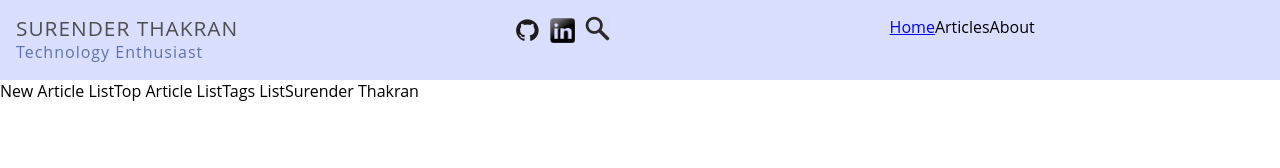
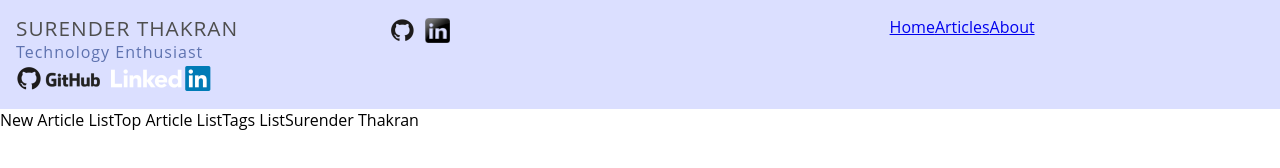
Before and after one commit to surenderthakran/blogger, a website: page views/index.html in a window 1280 px wide. Drawn offline with Linux system fonts and the light colour scheme.

Commit message:
homepage updated

```diff
--- a/views/app/scss/header.scss
+++ b/views/app/scss/header.scss
@@ -3,61 +3,62 @@
 header.page-header {
     background-color: #DBDFFF;
     width: 100%;
-    box-sizing: border-box;
     padding: 1em;
-}
 
     /* Signature */
 
-header.page-header > div.signature {
-    width: 40%;
+    .signature {
+        width: 30%;
         min-width: 260px;
         line-height: 1.5em;
+
+        .external-logos-large {
+            padding: 2px 0;
         }
 
-header.page-header > div.signature > a {
+        .external-logos-large > a {
+            text-decoration: none;
+            padding: 0 10px 0 0;
+        }
+    }
+
+    .signature > a {
         text-decoration: none;
         color: #4E4E4E;
         letter-spacing: 1px;
-}
-
-header.page-header > div.signature > a > p{
         font-size: 1.3em;
     }
 
-header.page-header > div.signature > p{
+    .signature > p {
         font-size: 1em;
         color: #5E72AF;
         letter-spacing: 1px;
     }
 
+    /* Center Bar */
+
+    .centerbar {
+        width: 40%;
+
         /* External icons */
 
-header.page-header .external-logos {
+        .external-logos-small {
             padding: 2px 0;
         }
 
-header.page-header .external-logos > a {
+        .external-logos-small > a {
             text-decoration: none;
             padding: 0 10px 0 0;
         }
-
-/* Search Bar */
-
-header.page-header > div.searchbar {
-    width: 30%;
-}
-
-header.page-header > div.searchbar > a.searchicon {
-    width: 30%;
     }
 
     /* Navigation Menu */
 
-header.page-header > nav.menu {
+    nav.menu {
         width: 30%;
-}
 
-header.page-header > nav.menu > ul{
+        ul {
             list-style-type: none;
         }
+    }
+}
--- a/views/app/scss/project.scss
+++ b/views/app/scss/project.scss
@@ -2,6 +2,7 @@
     margin: 0;
     padding: 0;
     float: left;
+    box-sizing: border-box;
 }
 
 html {
--- a/views/index.html
+++ b/views/index.html
@@ -24,7 +24,7 @@
                     <p>SURENDER THAKRAN</p>
                 </a>
                 <p class="width-100">Technology Enthusiast</p>
-                <div class="external-logos hidden">
+                <div class="external-logos-large">
                     <a href="https://github.com/surenderthakran" target="_blank">
                         <img alt="GitHub Logo" src="./images/github_logo_large.png">
                     </a>
@@ -33,8 +33,8 @@
                     </a>
                 </div>
             </div>
-            <div class="searchbar">
-                <div class="external-logos">
+            <div class="centerbar">
+                <div class="external-logos-small">
                     <a href="https://github.com/surenderthakran" target="_blank">
                         <img alt="GitHub Logo" src="./images/github_logo_small.png">
                     </a>
@@ -42,17 +42,18 @@
                         <img alt="LinkedIn Logo" src="./images/linkedin_logo_small.png">
                     </a>
                 </div>
-                <a class="search-icon">
-                    <img alt="search button" src="./images/search_icon_small.png">
-                </a>
             </div>
             <nav class="menu">
                 <ul>
                     <li>
                         <a href="http://surenderthakran.com">Home</a>
                     </li>
-                    <li>Articles</li>
-                    <li>About</li>
+                    <li>
+                        <a href="http://surenderthakran.com/articles">Articles</a>
+                    </li>
+                    <li>
+                        <a href="http://surenderthakran.com/about">About</a>
+                    </li>
                 </ul>
             </nav>
         </header>
```
Also changed, not shown: views/dist/css/main.css, views/images/search_icon_small.png (deleted). Lines whose indentation alone changed are shown as unchanged.
